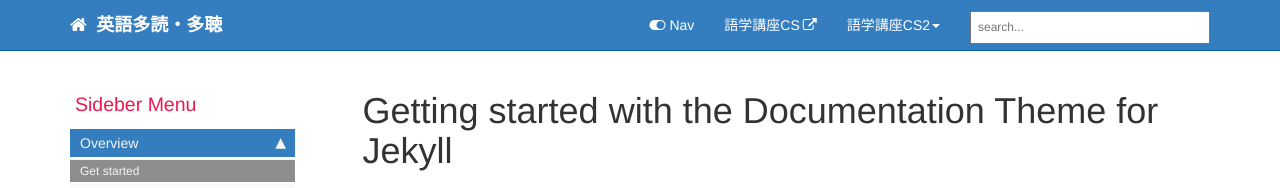
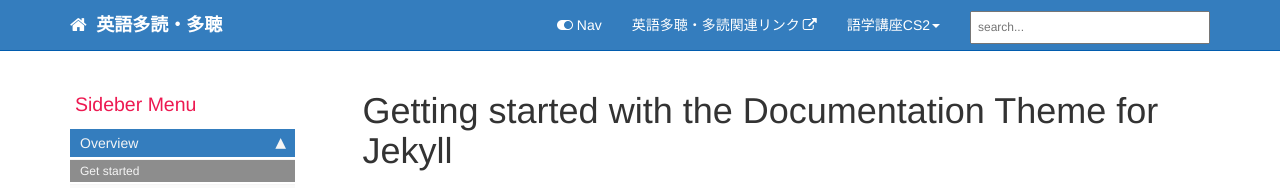
Before and after one commit to CSReviser/fvr, a Jekyll site: the page built from index.md, in a window 1280 px wide and 900 px high. Shown: the top 188 px of the window. Built offline with Jekyll 4.4.1, drawn with Linux system fonts in a browser that asks for light colours; comment, search, counter and statistics services are not loaded.

Commit message:
topnav.yml を更新

```diff
--- a/_data/topnav.yml
+++ b/_data/topnav.yml
@@ -36,8 +36,8 @@ topnav_dropdowns:
 topnav:
 - title: Topnav
   items:
-    - title: 語学講座CS
-      external_url: https://csreviser.github.io/CaptureStream2/old/
+    - title: 英語多聴・多読関連リンク
+      external_url: https://csreviser.github.io/CaptureStream2/extensive_reading
 
 
 # Copyright 2021 Google LLC
```
